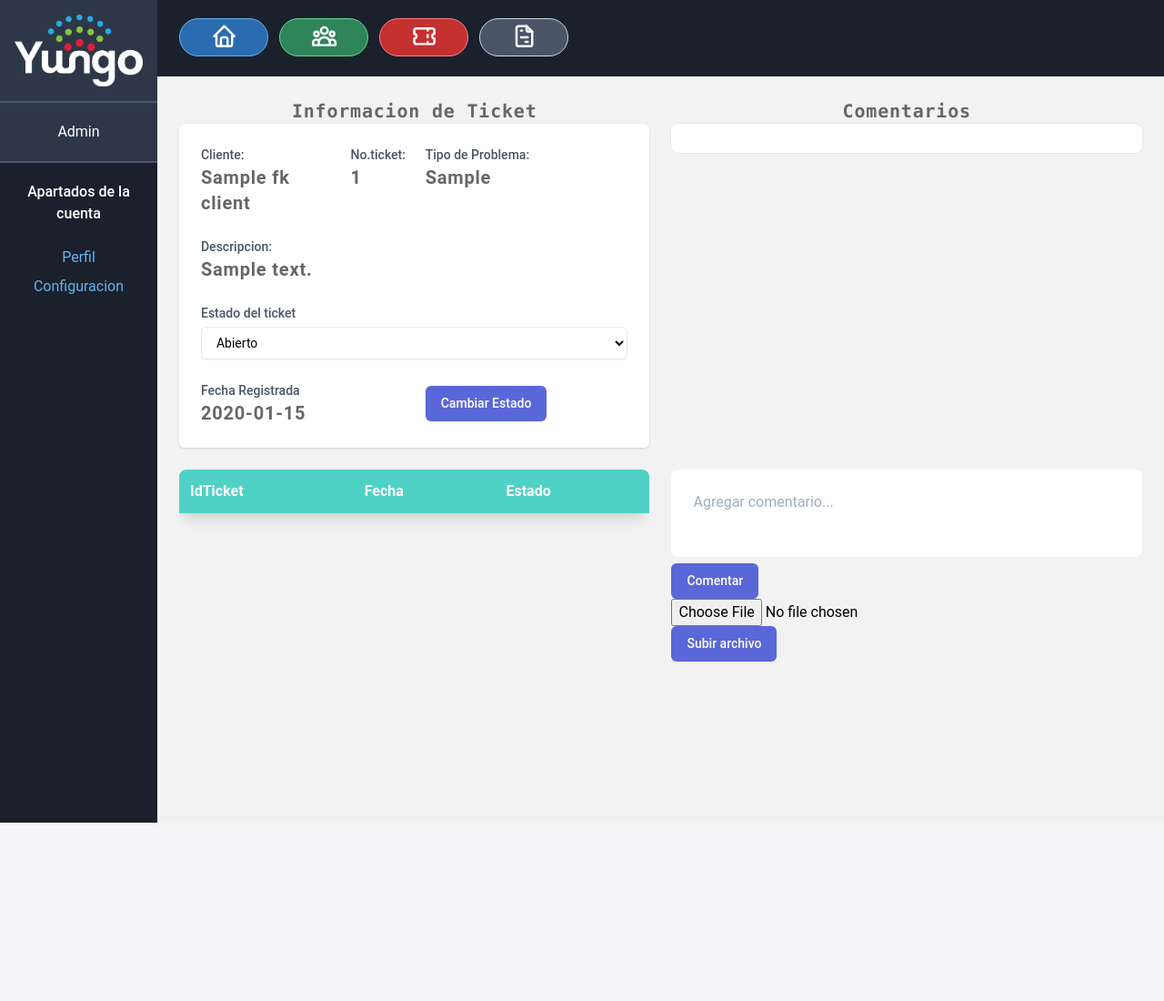
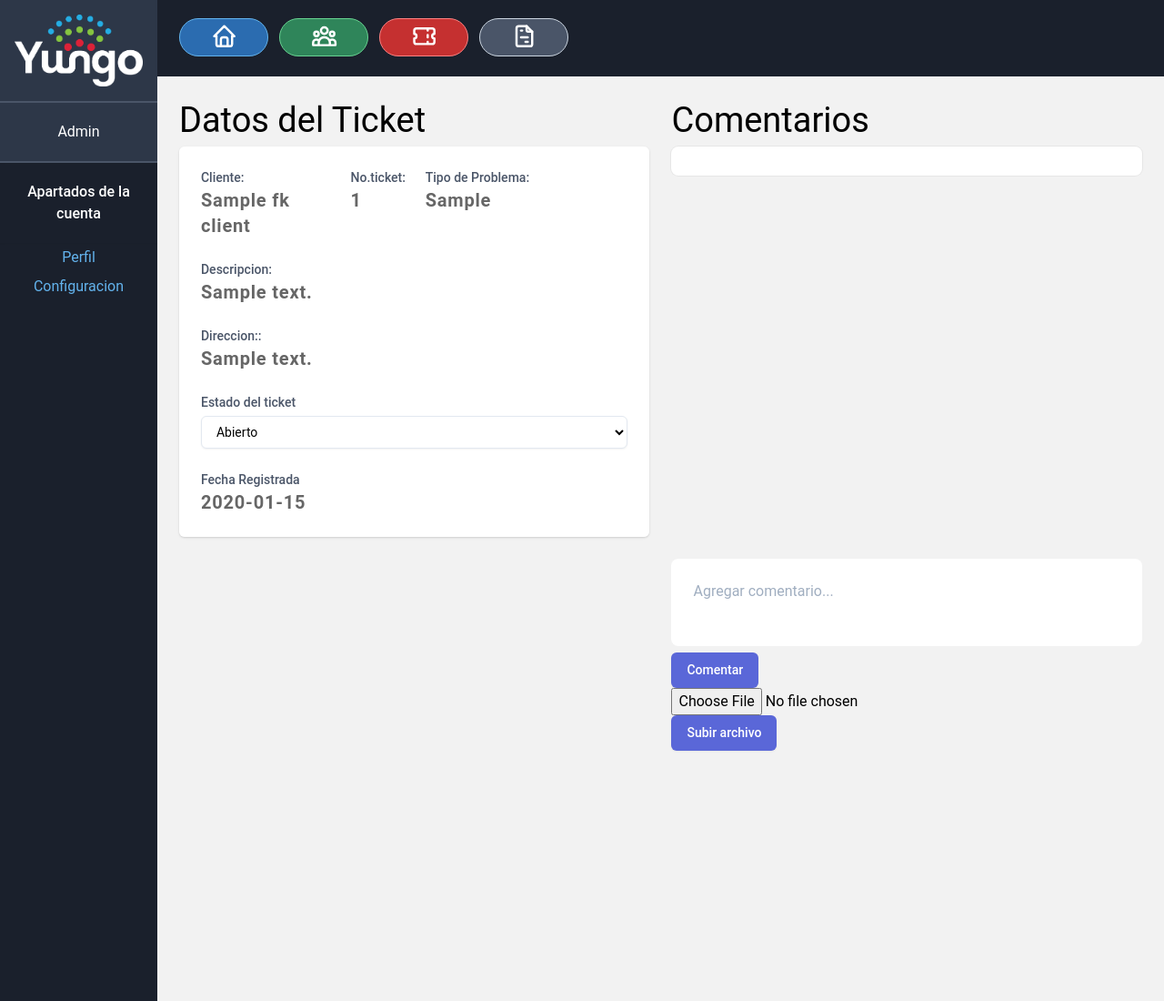
Before and after one commit to iWeaker/yungo, a Symfony app: template templates/tickets/show.html.twig in a window 1280 px wide. Shown: the whole page at 91% size. Before the commit the page ends 904 px from the top, so only its background shows below. Run offline with Twig, Linux system fonts and the light colour scheme; the template is opened without the code that fills it: most values are stand-ins (such as "Sample title", 1, 10 or a date in 2020); lists and menus that the app fills with data are empty; some libraries are stand-ins or nearby versions.

Commit message:
Code clean

```diff
--- a/templates/clientes/index.html.twig
+++ b/templates/clientes/index.html.twig
@@ -34,8 +34,7 @@
 $(document).ready(function() {
     let dataSet = "{{ response }}";
     let dataSetRemove = JSON.parse(dataSet.replace(/&quot;/g,'"'));
-    let table = $('#tabla-clientes').DataTable( {
-
+    let table = $('#tabla-clientes').DataTable({
         data: dataSetRemove,
         language: {
           'paginate': {
@@ -119,7 +118,6 @@ $(document).ready(function() {
       table {
         display: inline-table !important;
       }
-
       thead tr:not(:first-child) {
         display: none;
       }
--- a/templates/tickets/show.html.twig
+++ b/templates/tickets/show.html.twig
@@ -2,9 +2,8 @@
 {% block body %}
 <div id="app" class="sm:mt-0 px-6">
     <div class="md:grid md:grid-cols-6 md:gap-6 md:grid-rows-2 md:mt-5">
-
         <div class="md:mt-0 md:col-start-1 col-end-4">
-            <p class="text-center mt-1 font-mono text-xl font-bold relative">Informacion de Ticket</p>
+            <span style="font-size:38px;font-family: "Gill Sans Extrabold", Helvetica, sans-serif">Datos del Ticket</span>
             <div class="shadow overflow-hidden sm:rounded-md">
                 <div class="px-4 py-5 bg-white sm:p-6">
                     <div class="grid grid-cols-6 gap-6">
@@ -12,54 +11,45 @@
                             <label for="nombre" class="block text-sm font-medium text-gray-700 bold">Cliente:</label>
                             <p class="font-bold">{{ ticket.getFkClient.getNameClient }}</p>
                         </div>
-
                         <div class="col-span-1">
                             <label for="email" class="block text-sm font-medium text-gray-700 bold">No.ticket:</label>
                             <p class="font-bold">{{ ticket.getId }}</p>
                         </div>
-
                         <div class="col-span-3">
                             <label for="domicilio" class="block text-sm font-medium text-gray-700 bold">Tipo de Problema:</label>
                             <p class="font-bold">{{ ticket.typeTicket }}</p>
                         </div>
-
                         <div class="col-span-6">
                             <label for="telefono" class="block text-sm font-medium text-gray-700 bold">Descripcion:</label>
                             <p class="font-bold">{{ ticket.getDescTicket }}</p>
                         </div>
-
+                        <div class="col-span-6">
+                            <label for="telefono" class="block text-sm font-medium text-gray-700 bold">Direccion::</label>
+                            <p class="font-bold">{{ ticket.getService.getFkAddress.getNameAddress}}</p>
+                        </div>
                         <div class="col-span-6">
                             <label for="sitios" class="block text-sm font-medium text-gray-700 bold">Estado del ticket</label>
                             <select id="estado" name="estado" autocomplete="country" class="mt-1 block w-full py-2 px-3 border border-gray-300 bg-white rounded-md shadow-sm focus:outline-none focus:ring-indigo-500 focus:border-indigo-500 sm:text-sm">
-                                <option value="Abierto">Abierto</option>
-                                <option value="Nuevo">Nuevo</option>
-                                <option value="Resuelto">Cerrado</option>
+                                <option value="Abierto" {% if ticket.getStatusTicket == "Abierto" %}selected{% endif%} >Abierto</option>
+                                <option value="Nuevo" {% if ticket.getStatusTicket == "Nuevo" %}selected{% endif%}>Nuevo</option>
+                                <option value="Resuelto" {% if ticket.getStatusTicket == "Resuelto" %}selected{% endif%}>Resuelto</option>
                             </select>
                         </div>
-
                         <div class="col-span-6 sm:col-span-3">
                             <label for="paquete" class="block text-sm font-medium text-gray-700 bold">Fecha Registrada</label>
                             <p class="font-bold">{{ ticket.getDateTicket|date('Y-m-d')  }}</p>
-                        </div>
-
-                        <div class="col-span-3 self-center justify-self-center">
-                            <button id="cambiarEstado" class="cambiarEstado inline-flex justify-center py-2 px-4 border border-transparent shadow-sm text-sm font-medium rounded-md text-white bg-indigo-600 hover:bg-indigo-700 focus:outline-none focus:ring-2 focus:ring-offset-2 focus:ring-indigo-500">Cambiar Estado</button>
                         </div>
                     </div>
                 </div>
             </div>
         </div>
-
-
         <div class="md:col-start-4 md:col-end-7">
-            <p class="text-center mt-1 font-mono text-xl font-bold relative">Comentarios</p>
+            <span style="font-size:38px;font-family: "Gill Sans Extrabold", Helvetica, sans-serif">Comentarios</span>
             <div class="grid gap-6 mb-8">
                 <div class="min-w-0 p-4 bg-white rounded-lg shadow-xs dark:bg-gray-800 md:overflow-y-auto md:h-72" id="comentarios">
                 </div>
             </div>
         </div>
-
-
         <div class="md:col-start-4 md:col-end-7 md:row-start-2">
             <form name="registrar" id="registrar" class="registrar">
 
@@ -68,7 +58,6 @@
                     Comentar
                 </button>
             </form>
-
             <div class="flex">
                 <form action="/upload-file/IDTIcket" method="POST" enctype="multipart/form-data">
 
@@ -82,24 +71,39 @@
             </div>
         </div>
 
-
-        <div class="md:col-start-1 md:col-end-4 md:row-start-2 overflow-y-auto rounded-lg">
-            <table id="historial" class="w-full sm:bg-white rounded-lg sm:shadow-lg overflow-y-scroll">
-                <thead id="cabeza" class="text-white">
-                    <tr class="bg-teal-400 flex flex-col flex-no wrap sm:table-row rounded-l-lg sm:rounded-none mb-2 sm:mb-0">
-                        <th class="p-3 text-left">IdTicket</th>
-                        <th class="p-3 text-left">Fecha</th>
-                        <th class="p-3 text-left">Estado</th>
-                    </tr>
-                </thead>
-                <tbody id="cuerpo" class="flex-1 sm:flex-none">
-                </tbody>
-            </table>
-
-            <div id="archivo" class="bg-white rounded">
-
-            </div>
-        </div>
     </div>
 </div>
+    <script>
+        document.getElementById("estado").onchange = function(e){
+                $.sweetModal.confirm('¿Seguro de cambiar el estado?', function() {
+                    $.ajax({
+                        type: "POST",
+                        url: '{{ path('changeStatus', {id: ticket.getId}) }}',
+                        dataType: 'json',
+                        success: function(s){
+                            alert(s.msg);
+                        }
+                    })
+                    //$.sweetModal('Gracias por confirmar!');
+                }, function() {
+                    let newOptions = {
+                        "Abierto" : "Abierto",
+                        "Nuevo" : "Nuevo",
+                        "Resuelto" : "Resuelto"
+                    };
+                    let $el = $("#estado");
+                    $el.empty();
+                    $.each(newOptions, function(key,value) {
+                        if(value === "{{ ticket.getStatusTicket }}"){
+                            $el.append($("<option></option>").attr({
+                                "value": value,
+                                "selected": "selected"
+                            }).text(key));
+                        }else{
+                            $el.append($("<option></option>").attr("value", value).text(key));
+                        }
+                    });
+                });
+        }
+    </script>
 {% endblock %}
```
Also changed, not shown: src/Controller/ClientesController.php (+11 -25 lines), src/Controller/InventarioController.php (+17 -46 lines), src/Controller/TicketsController.php (+10 -0 lines).
